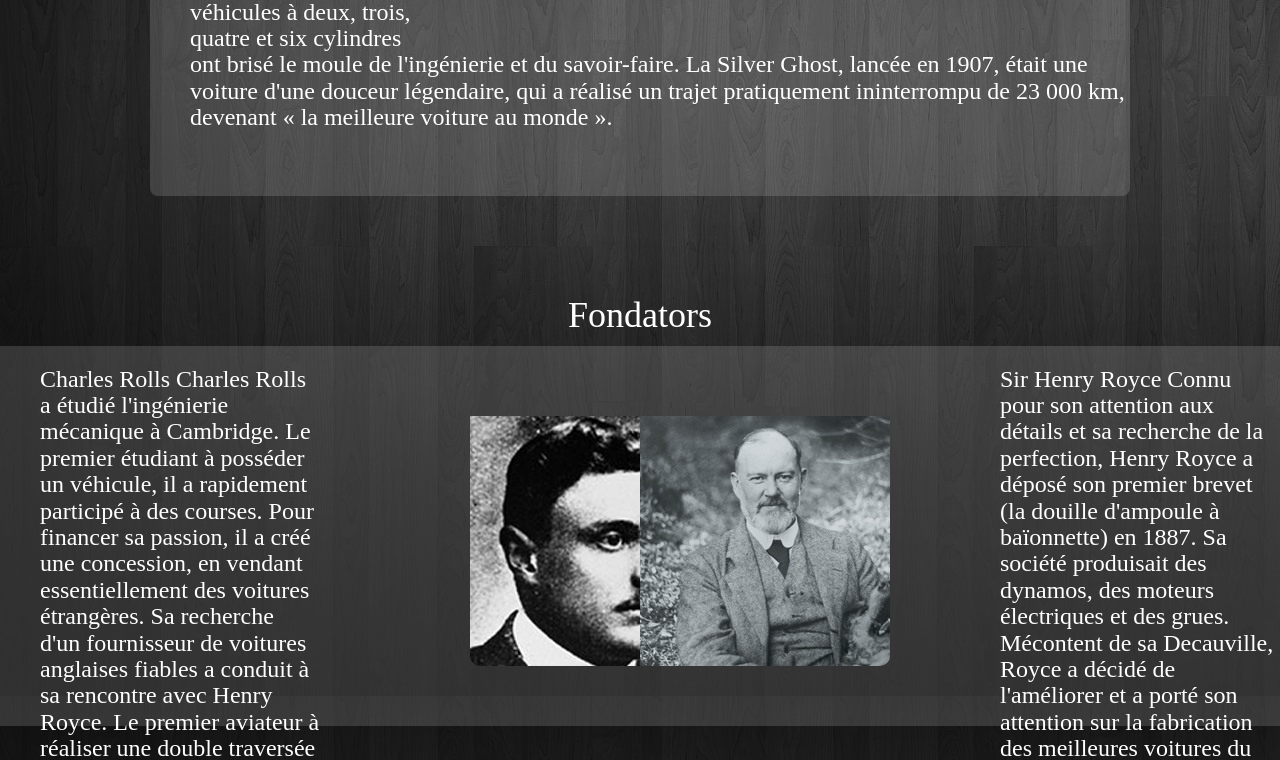
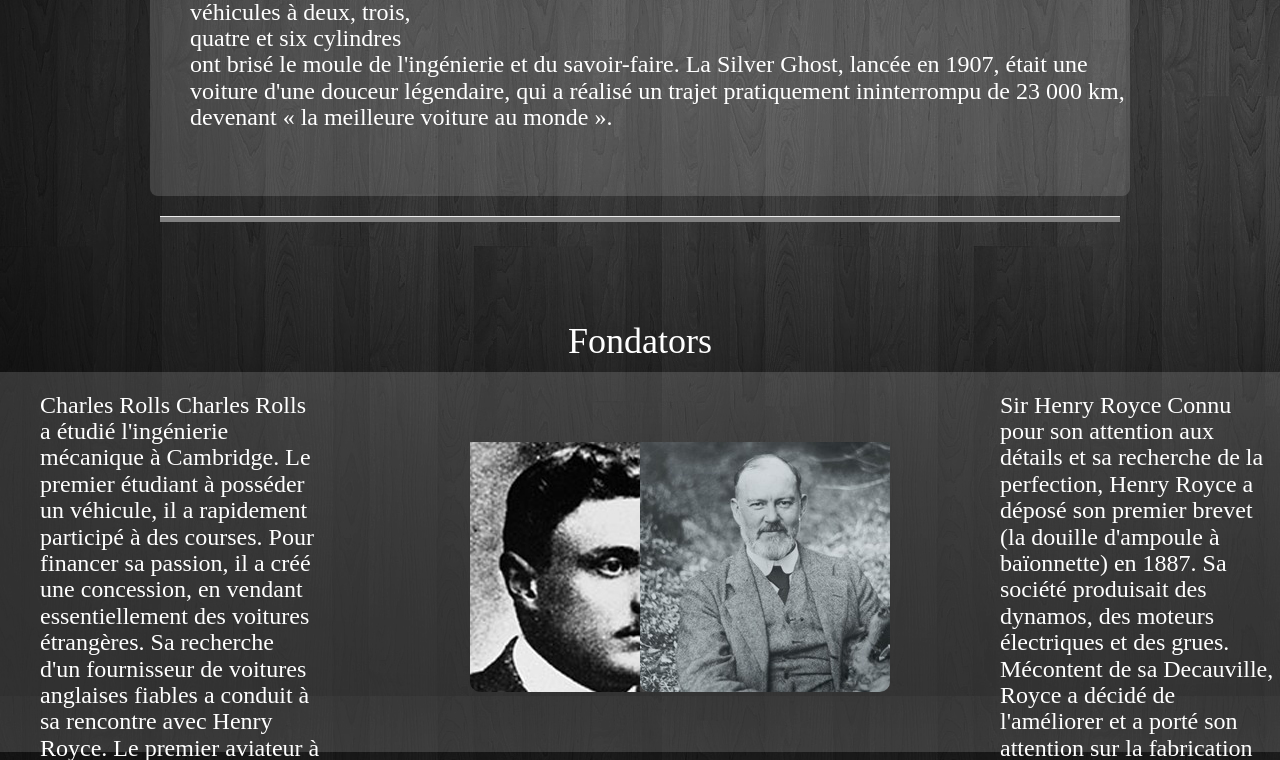
Before and after one commit to Waets/A2_PREPRO_RANDON_SAVIGNY, a PHP site: page /histoire.php in a window 1280 px wide. Shown: the part 504-1264 px from the top of the page. Run offline with PHP 8.4, Linux system fonts and the light colour scheme.

Commit message:
hr added

```diff
--- a/histoire.php
+++ b/histoire.php
@@ -21,6 +21,9 @@ Rolls-Royce Limited a été créée lors d'un déjeuner célèbre en mai 1904. H
 
 		</section>
 	</section>
+	<hr class="hrseparation" color="grey" align=center>
+
+
 	<div id="titre">
 		<p>
 			<h1>Fondators</h1></p>
--- a/scss/_histoire.scss
+++ b/scss/_histoire.scss
@@ -73,3 +73,10 @@ h3 {
 	padding-left: 40px;
 	color: white;
 }
+
+.hrseparation{
+	height: 5px;
+	width: 75%;
+	margin-left: auto;
+    margin-right: auto;
+}
```
Also changed, not shown: css/style.css.
